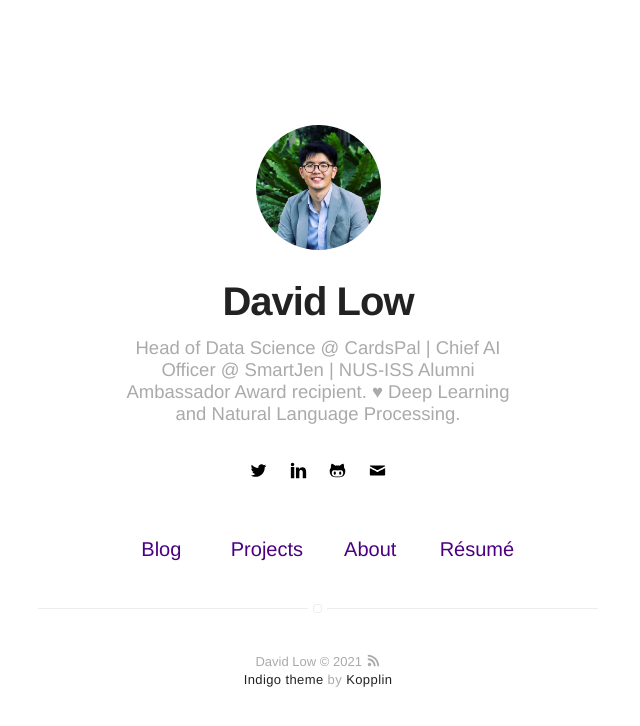
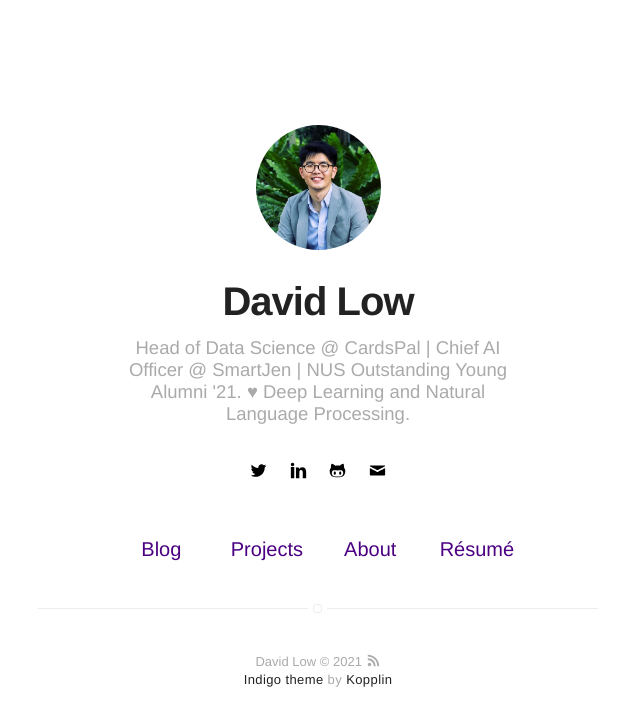
Before and after one commit to davidlowjw/davidlowjw.github.io, a Jekyll site: the page built from index.html, in a window 1280 px wide. Shown: the top 726 px of the page, without its empty margins (322-962 px from the left). Built offline with Jekyll 4.4.1, drawn with Linux system fonts in a browser that asks for light colours.

Commit message:
Update _config.yml
Update with NUS Alumni award

```diff
--- a/_config.yml
+++ b/_config.yml
@@ -1,6 +1,6 @@
 # main text of home
 name: David Low
-bio: Head of Data Science @ CardsPal | Chief AI Officer @ SmartJen | NUS-ISS Alumni Ambassador Award recipient. ♥ Deep Learning and Natural Language Processing.
+bio: Head of Data Science @ CardsPal | Chief AI Officer @ SmartJen | NUS Outstanding Young Alumni '21. ♥ Deep Learning and Natural Language Processing.
 
 # twitter summary info
 description: A blog about technology and stuff related
```
